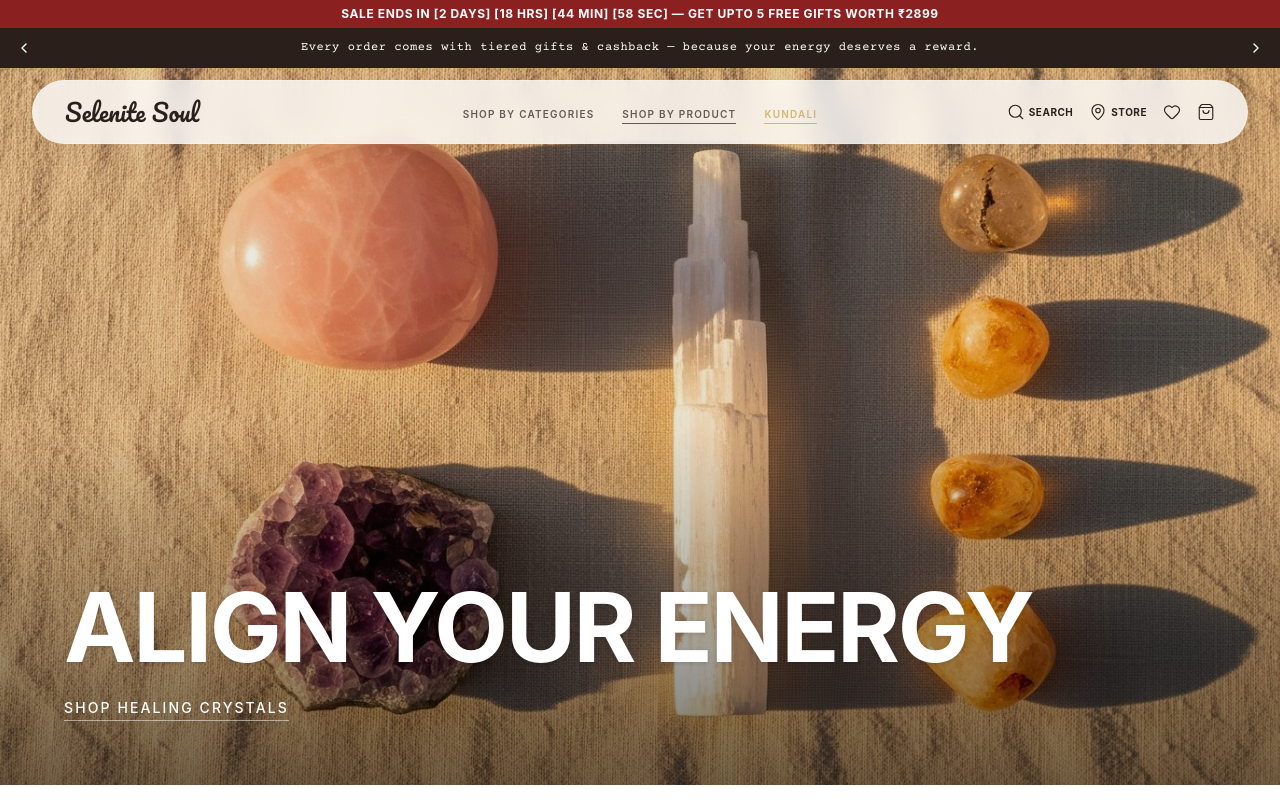
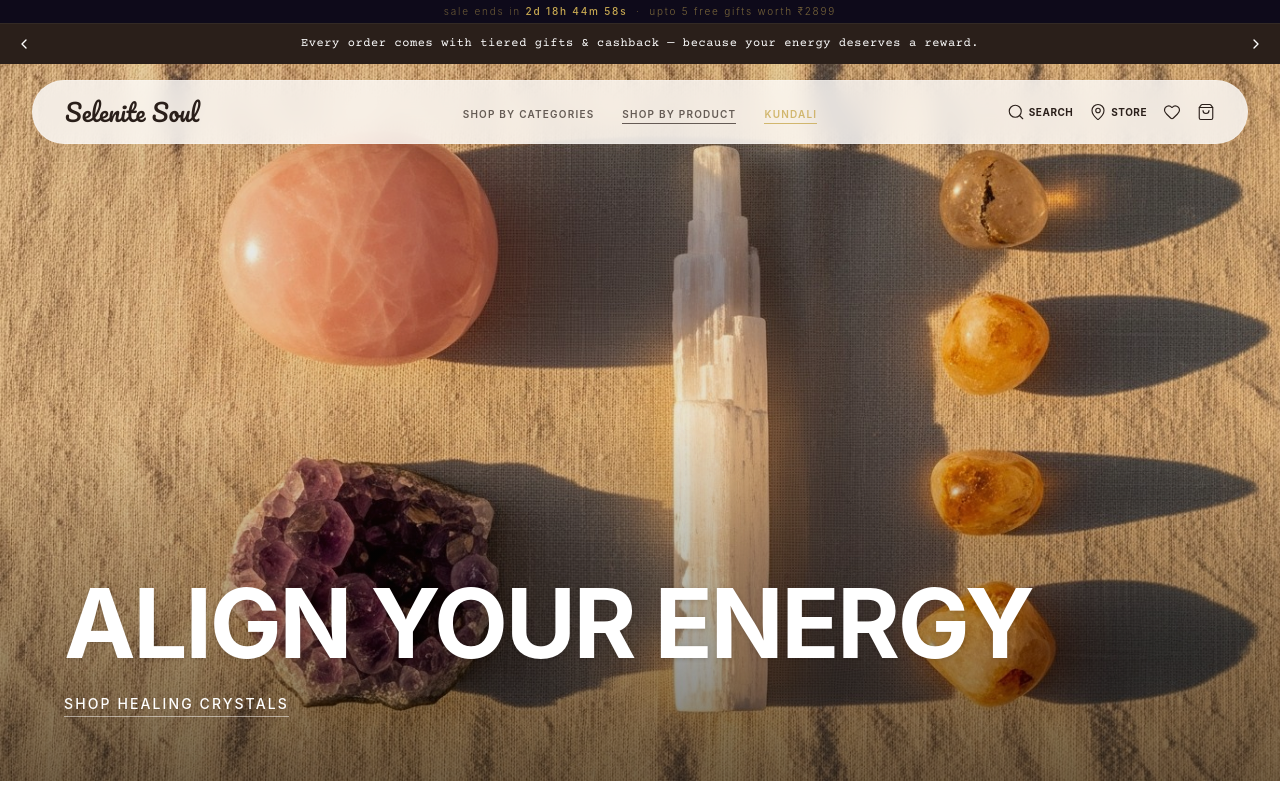
Before and after one commit to Vrundpatel153/astrology-selenite-soul, a Next.js app: page / in a window 1280 px wide. Shown: the top 800 px of the page. Built offline with nearby package versions, Linux system fonts and the light colour scheme.

Commit message:
fix: restyle sale bar to match theme, scroll-to-top on page navigation

```diff
--- a/src/App.tsx
+++ b/src/App.tsx
@@ -1,4 +1,4 @@
-import { useState } from "react";
+import { useState, useEffect } from "react";
 import { Switch, Route, Router as WouterRouter, useLocation } from "wouter";
 import { QueryClient, QueryClientProvider } from "@tanstack/react-query";
 import { AnimatePresence, motion, type Variants } from "framer-motion";
@@ -34,6 +34,10 @@ function AnimatedRoutes() {
   const [location] = useLocation();
   useLenis();
 
+  // Scroll to top on every page navigation
+  useEffect(() => {
+    window.scrollTo({ top: 0, behavior: "instant" });
+  }, [location]);
   return (
     <AnimatePresence mode="wait" initial={false}>
       <motion.div key={location} variants={pageTransition} initial="initial" animate="animate" exit="exit">
--- a/src/components/TopBar.tsx
+++ b/src/components/TopBar.tsx
@@ -42,8 +42,14 @@ export default function TopBar() {
 
   return (
     <div className="flex flex-col w-full" data-testid="top-bar">
-      <div className="bg-[#8b2020] text-white py-1.5 px-4 text-center font-bold tracking-wider text-[10px] md:text-xs uppercase">
-        Sale Ends In [{timeLeft.days} DAYS] [{timeLeft.hours.toString().padStart(2, '0')} HRS] [{timeLeft.minutes.toString().padStart(2, '0')} MIN] [{timeLeft.seconds.toString().padStart(2, '0')} SEC] — Get upto 5 free gifts worth ₹2899
+      <div className="bg-[#0e0a1a] border-b border-[#c8a951]/20 text-[#c8a951]/80 py-1 px-4 text-center font-light tracking-[0.18em] text-[9px] md:text-[10px]">
+        <span className="opacity-60">sale ends in</span>
+        {" "}
+        <span className="font-medium text-[#c8a951]">{timeLeft.days}d {timeLeft.hours.toString().padStart(2, '0')}h {timeLeft.minutes.toString().padStart(2, '0')}m {timeLeft.seconds.toString().padStart(2, '0')}s</span>
+        {" "}
+        <span className="opacity-60 mx-1">·</span>
+        {" "}
+        <span className="opacity-70">upto 5 free gifts worth ₹2899</span>
       </div>
       <div className="hidden md:flex bg-[#2a1f1a] text-white h-10 items-center justify-center gap-4 font-mono text-[12px] tracking-wider relative">
         <button onClick={prev} className="hover:opacity-70 transition-opacity absolute left-4" aria-label="Previous announcement">
```
